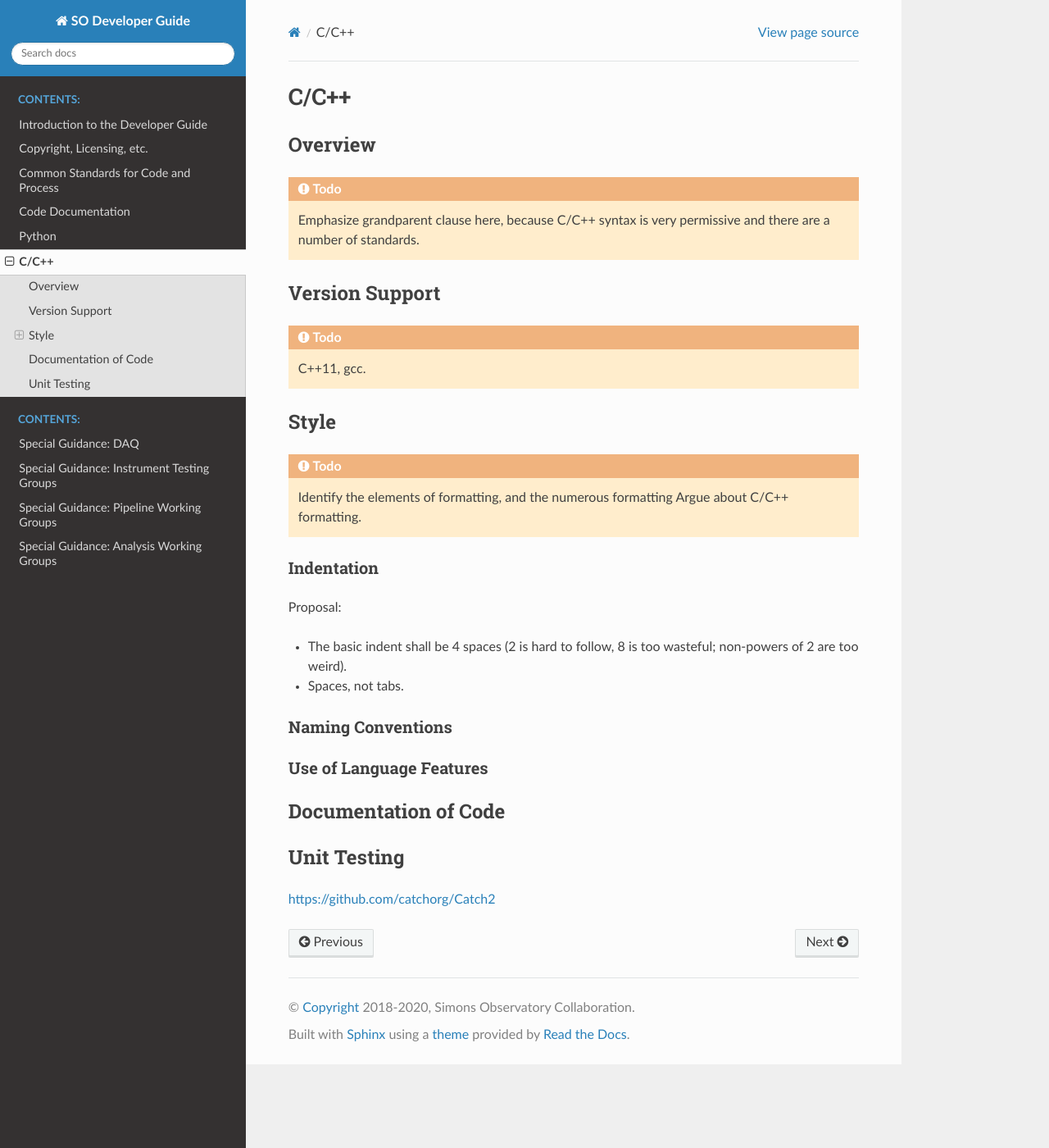
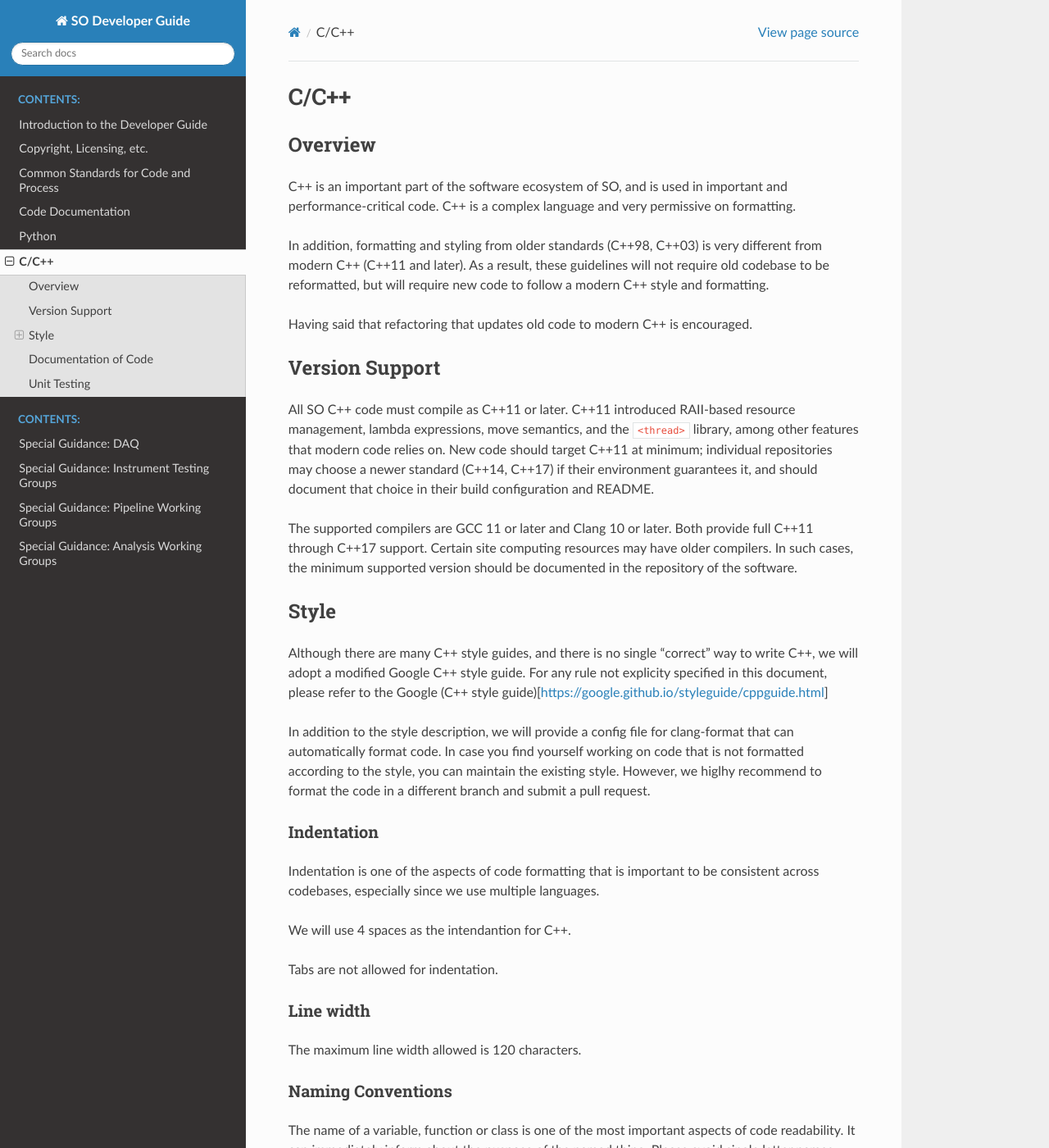
Before and after one commit to simonsobs/so_dev_guide, a Sphinx documentation site: the page built from source/cpp.rst, in a window 1280 px wide and 1400 px high. Shown: the whole window at 82% size. Built offline with Sphinx 7.4.7 and the Read the Docs theme 3.1.0, drawn with Linux system fonts in a browser that asks for light colours; some of the changed text lies outside the part shown.

Commit message:
fix: intro and C++ guide

```diff
--- a/source/cpp.rst
+++ b/source/cpp.rst
@@ -5,41 +5,113 @@ C/C++
 Overview
 ========
 
-.. todo:: Emphasize grandparent clause here, because C/C++ syntax is
-          very permissive and there are a number of standards.
+C++ is an important part of the software ecosystem of SO, and is used in important and
+performance-critical code. C++ is a complex language and very permissive on formatting.
+
+In addition, formatting and styling from older standards (C++98, C++03) is very
+different from modern C++ (C++11 and later). As a result, these guidelines will
+not require old codebase to be reformatted, but will require new code to follow a
+modern C++ style and formatting.
+
+Having said that refactoring that updates old code to modern C++ is encouraged.
+
 
 Version Support
 ===============
 
-.. todo:: C++11, gcc.
+All SO C++ code must compile as C++11 or later.  C++11 introduced
+RAII-based resource management, lambda expressions, move semantics, and
+the ``<thread>`` library, among other features that modern code relies
+on.  New code should target C++11 at minimum; individual repositories
+may choose a newer standard (C++14, C++17) if their environment
+guarantees it, and should document that choice in their build
+configuration and README.
+
+The supported compilers are GCC 11 or later and Clang 10 or later.
+Both provide full C++11 through C++17 support. Certain site computing resources
+may have older compilers. In such cases, the minimum supported version should be
+documented in the repository of the software.
 
 Style
 =====
 
-.. todo:: Identify the elements of formatting, and the numerous
-          formatting Argue about C/C++ formatting.
+Although there are many C++ style guides, and there is no single "correct" way to
+write C++, we will adopt a modified Google C++ style guide. For any rule not explicity
+specified in this document, please refer to the Google (C++ style guide)[https://google.github.io/styleguide/cppguide.html]
+
+In addition to the style description, we will provide a config file for clang-format
+that can automatically format code. In case you find yourself working on code that is
+not formatted according to the style, you can maintain the existing style. However,
+we higlhy recommend to format the code in a different branch and submit a pull request.
+
 
 Indentation
 -----------
 
-Proposal:
+Indentation is one of the aspects of code formatting that is important to be consistent
+across codebases, especially since we use multiple languages.
 
-- The basic indent shall be 4 spaces (2 is hard to follow, 8 is too
-  wasteful; non-powers of 2 are too weird).
-- Spaces, not tabs.
+We will use 4 spaces as the intendantion for C++.
+
+Tabs are not allowed for indentation.
+
+Line width
+----------
+
+The maximum line width allowed is 120 characters.
+
 
 Naming Conventions
 ------------------
 
+The name of a variable, function or class is one of the most important aspects of code
+readability. It can immediately inform about the puspose of the named thing. Please avoid
+single letter names, except for loop variables, even if it is a commonly understandable
+variable.
+
+We will utilize the following naming conventions:
+1. Class and struct names should be in PascalCase, e.g. `MyClass`.
+2. Function names should be in camelCase, e.g. `myFunction`.
+3. Variable names should be in snake_case, e.g. `my_variable`.
+4. Constants should be in ALL_CAPS with underscores, e.g. `MAX_SIZE`.
+5. Namespaces should be in snake_case, e.g. `my_namespace`.
+
 
 Use of Language Features
 ------------------------
-
+  .. todo:: We will add guidelines on the use of language features, such as smart pointers,
+    exceptions, etc. We will also provide guidelines on the use of modern C++ features
+    such as lambda functions, auto keyword, etc.
 
 Documentation of Code
 =====================
+Documentation of the code provides information about the code to users and developers alike.
+There are two types of documentation that are important: inline comments, and API docstrings.
+
+For comments `/*..*/` and `//` are acceptable`, but try to be consistent within the
+code.
+
+For API docstrings, we will use Doxygen style comments. The block starts with `/**` and
+ends with `*/`. Each block should contain a `@brief` description, `@param` for each
+parameter, and `@return` for the return value, unless it is a void.
+
+For example:
+  .. code-block:: cpp
+
+    /**
+     * @brief Adds two integers and returns the result.
+     *
+     * @param a The first integer to add.
+     * @param b The second integer to add.
+     * @return The sum of a and b.
+     */
+    int add(int a, int b) {
+        return a + b;
+    }
+
 
 Unit Testing
 ============
 
+
 https://github.com/catchorg/Catch2
```
Also changed, not shown: source/intro.rst (+36 -7 lines).
